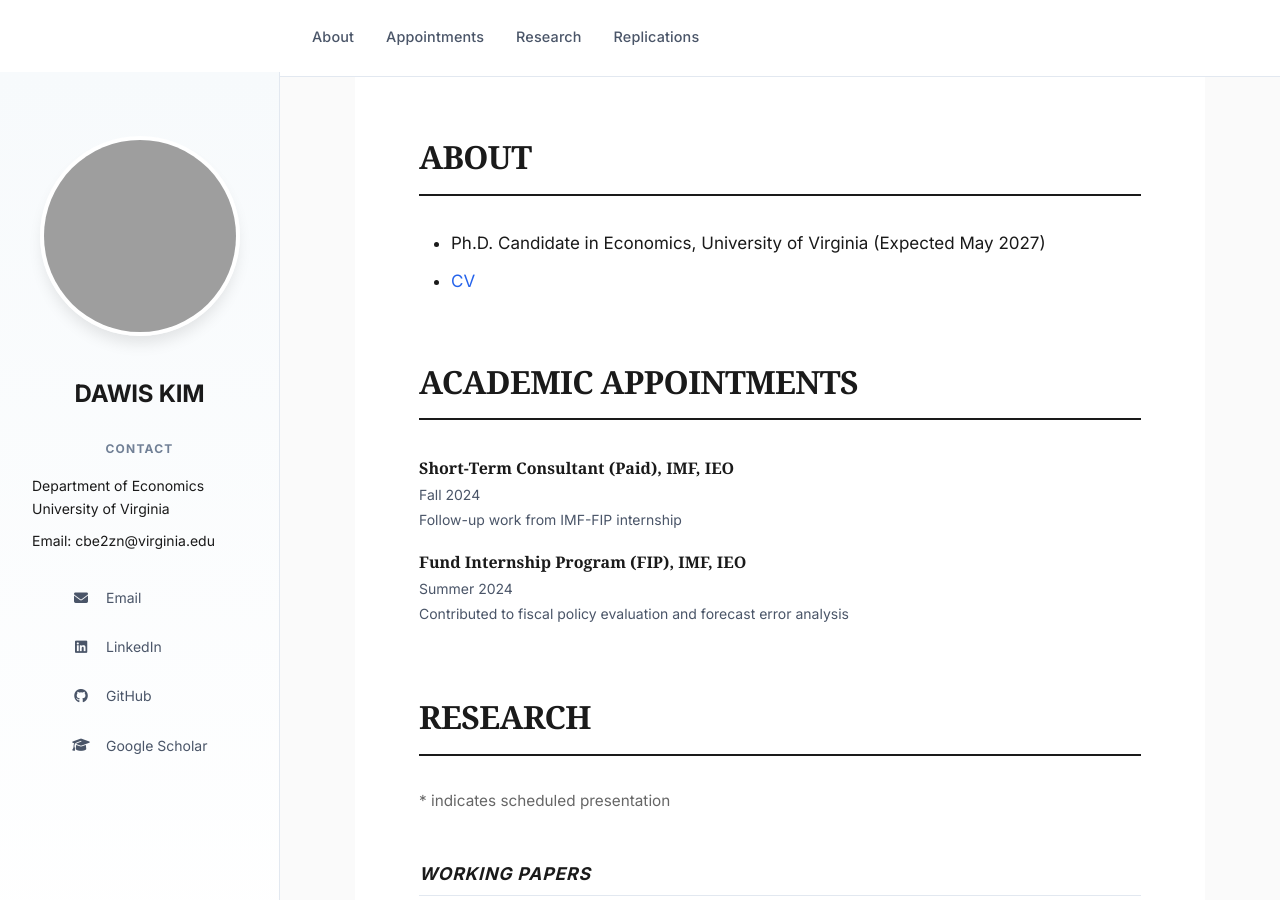
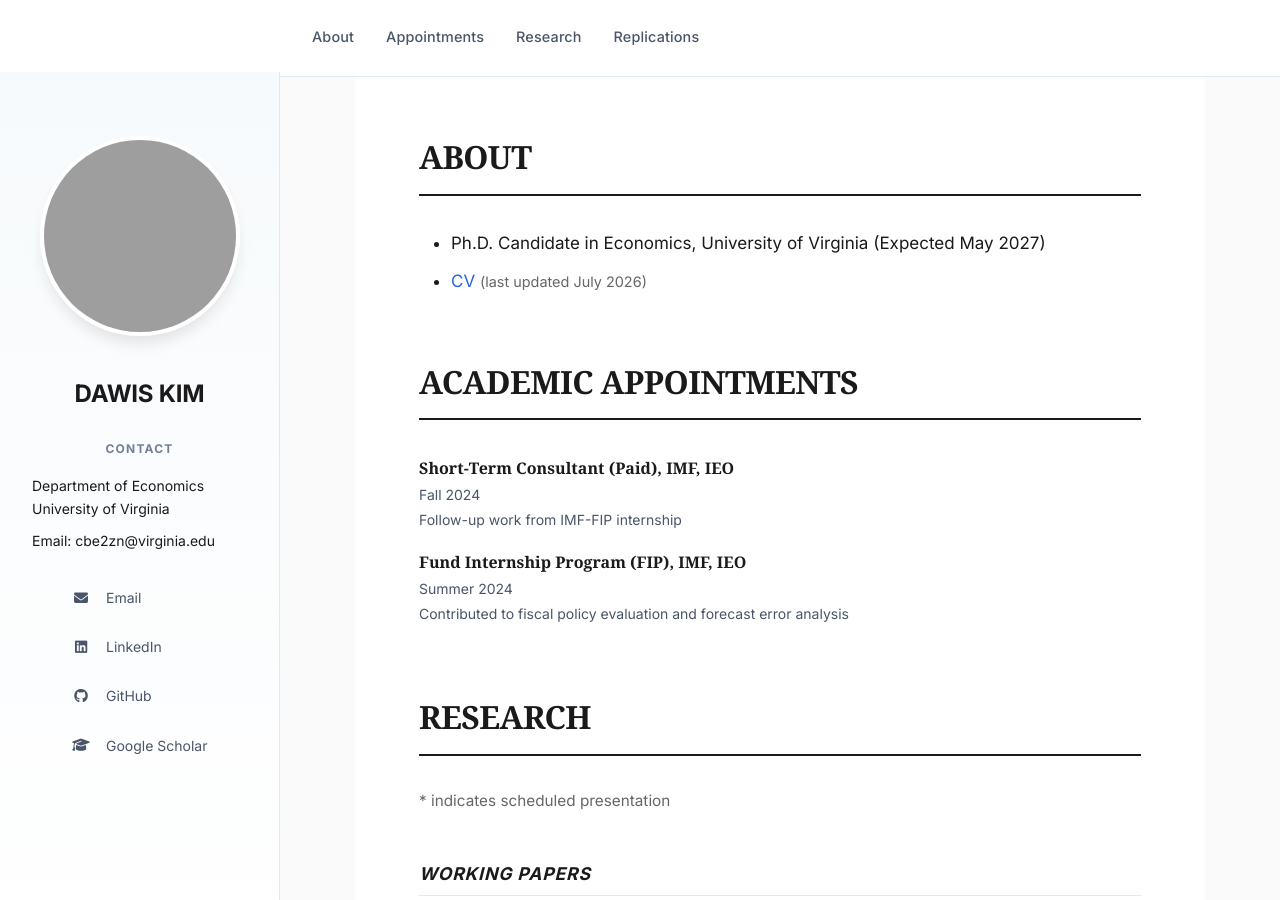
Before and after one commit to davidkim5707/website, a Jekyll site: the page built from index.md, in a window 1280 px wide and 900 px high. Built offline with Jekyll 4.4.1, drawn with Linux system fonts in a browser that asks for light colours; some web fonts are replaced; grey boxes are pictures that could not be loaded.

Commit message:
Add last updated date to CV link
Added "(last updated July 2026)" next to CV link for transparency.

🤖 Generated with [Claude Code](https://claude.com/claude-code)

Co-Authored-By: Claude <noreply@anthropic.com>

```diff
--- a/index.md
+++ b/index.md
@@ -7,7 +7,7 @@ title: About
 {: #about}
 
 - Ph.D. Candidate in Economics, University of Virginia (Expected May 2027)
-- [CV](https://www.dropbox.com/scl/fi/c4uq7ef84mt263tydrm8i/Dawis_Kim_CV.pdf?rlkey=i1wwnm8q14e2rxq02g4kyxkgn&st=96sv37r7&raw=1)
+- [CV](https://www.dropbox.com/scl/fi/c4uq7ef84mt263tydrm8i/Dawis_Kim_CV.pdf?rlkey=i1wwnm8q14e2rxq02g4kyxkgn&st=96sv37r7&raw=1) <span style="font-size: 0.85em; color: #666;">(last updated July 2026)</span>
 
 # ACADEMIC APPOINTMENTS
 {: #academic-appointments}
```
